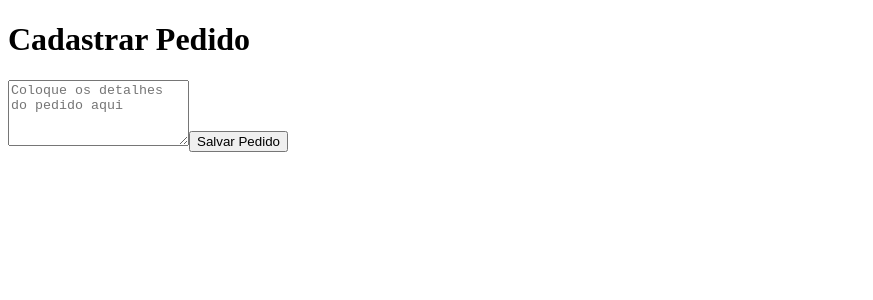
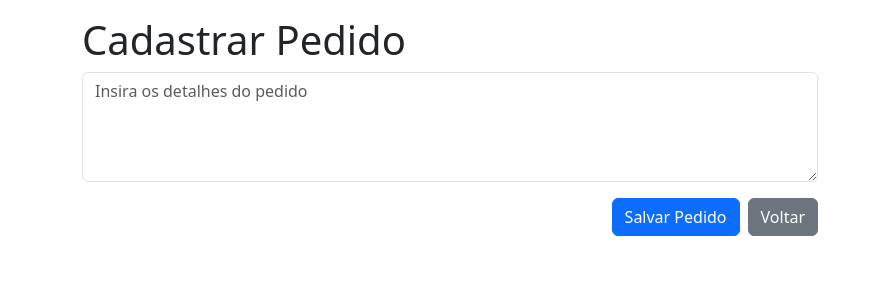
Before and after one commit to BernardoMendess/desafio-anbima, an Angular app in the folder desafio_frontend/: page /pedidos/novo in a window 1280 px wide. Shown: the top 300 px of the page, without its empty margins (0-873 px from the left). Built offline with nearby package versions, Linux system fonts and the light colour scheme.

Commit message:
feat(layout): aplica layout na tela de cadastrar pedido

```diff
--- a/desafio_frontend/src/app/components/novo-pedido/novo-pedido.component.html
+++ b/desafio_frontend/src/app/components/novo-pedido/novo-pedido.component.html
@@ -1,12 +1,23 @@
+<div class="container mt-3">
+  <div class="row">
+    <div class="col-md-8">
       <h1>Cadastrar Pedido</h1>
-
+      <form>
+        <div class="mb-3">
           <textarea
             id="pedido"
             name="pedido"
             class="form-control"
             rows="4"
-  placeholder="Coloque os detalhes do pedido aqui"
+            placeholder="Insira os detalhes do pedido"
             [(ngModel)]="pedido">
           </textarea>
-
-<button (click)="salvarPedido()" class="btn btn-primary mt-3">Salvar Pedido</button>
+        </div>
+        <div class="d-flex justify-content-end gap-2 mt-3">
+          <button (click)="salvarPedido()" class="btn btn-primary">Salvar Pedido</button>
+          <button class="btn btn-secondary" (click)="voltar()">Voltar</button>
+        </div>
+      </form>
+    </div>
+  </div>
+</div>
--- a/desafio_frontend/src/index.html
+++ b/desafio_frontend/src/index.html
@@ -5,7 +5,10 @@
   <title>DesafioFrontend</title>
   <base href="/">
   <meta name="viewport" content="width=device-width, initial-scale=1">
-  <link rel="icon" type="image/x-icon" href="favicon.ico">
+  <link href="https://cdn.jsdelivr.net/npm/bootstrap@5.3.3/dist/css/bootstrap.min.css"
+        rel="stylesheet"
+        integrity="sha384-QWTKZyjpPEjISv5WaRU9OFeRpok6YctnYmDr5pNlyT2bRjXh0JMhjY6hW+ALEwIH"
+        crossorigin="anonymous">
 </head>
 <body>
   <app-root></app-root>
```
Also changed, not shown: desafio_frontend/src/app/app.routes.ts (+10 -0 lines), 1 other file (tests, documents, lock files or other folders). Lines whose indentation alone changed are shown as unchanged.
